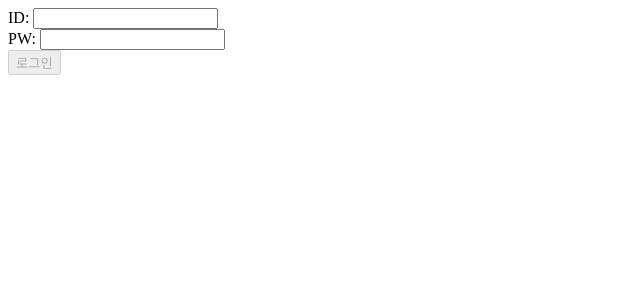
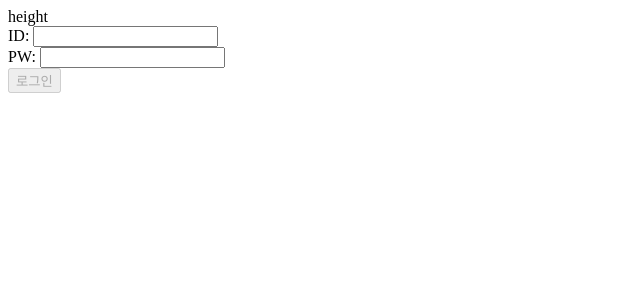
Before and after one commit to dwhddnjs/Simple-Vue.js, a Vue app in the folder vue-form/: page / in a window 1280 px wide. Shown: the top 300 px of the page, without its empty margins (0-640 px from the left). Built offline with nearby package versions, Linux system fonts and the light colour scheme.

Commit message:
added Loading bar

```diff
--- a/vue-form/src/App.vue
+++ b/vue-form/src/App.vue
@@ -1,5 +1,6 @@
 <template>
   <div>
+    <loading-bar></loading-bar>
     <form v-on:submit.prevent='submitForm'>
       <div>
         <label for="username">ID: </label>
@@ -23,6 +24,8 @@
 
 <script>
 import ToastPopup from '@/components/ToastPopup';
+import LoadingBar from '@/components/LoadingBar';
+
 
 // 이메일 형식 체크 함수
 function validateEmail(email) {
@@ -32,7 +35,8 @@ function validateEmail(email) {
 
 export default {
   components: {
-    'ToastPopup': ToastPopup
+    ToastPopup,
+    LoadingBar
   },
   data() {
     return {
@@ -72,3 +76,5 @@ export default {
   border: 1px solid red;
 }
 </style>
+
+//finished Vue
--- /dev/null
+++ b/vue-form/src/components/LoadingBar.vue
@@ -0,0 +1,15 @@
+<template>
+  <div>
+      height
+  </div>
+</template>
+
+<script>
+export default {
+
+}
+</script>
+
+<style>
+
+</style>
```
